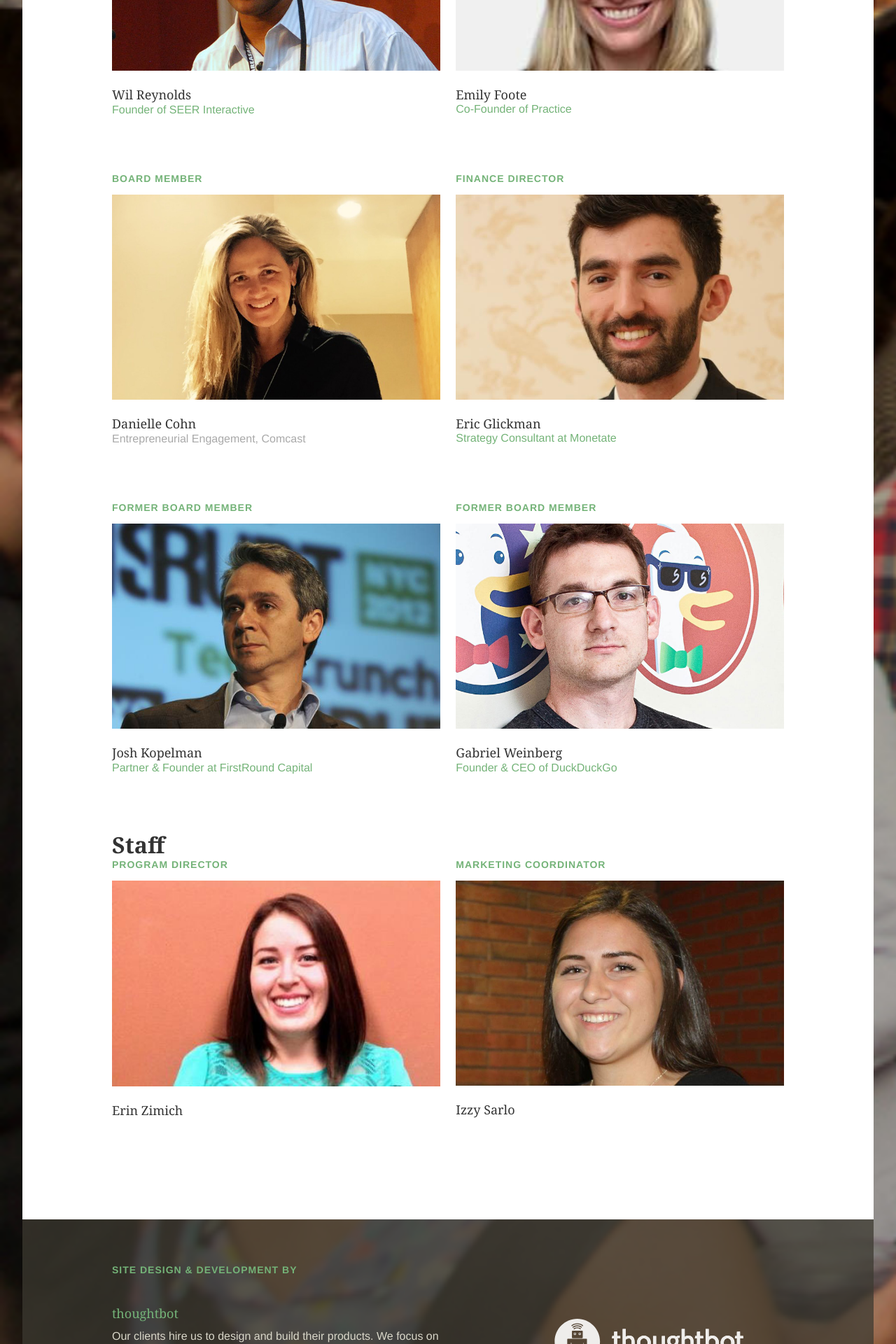
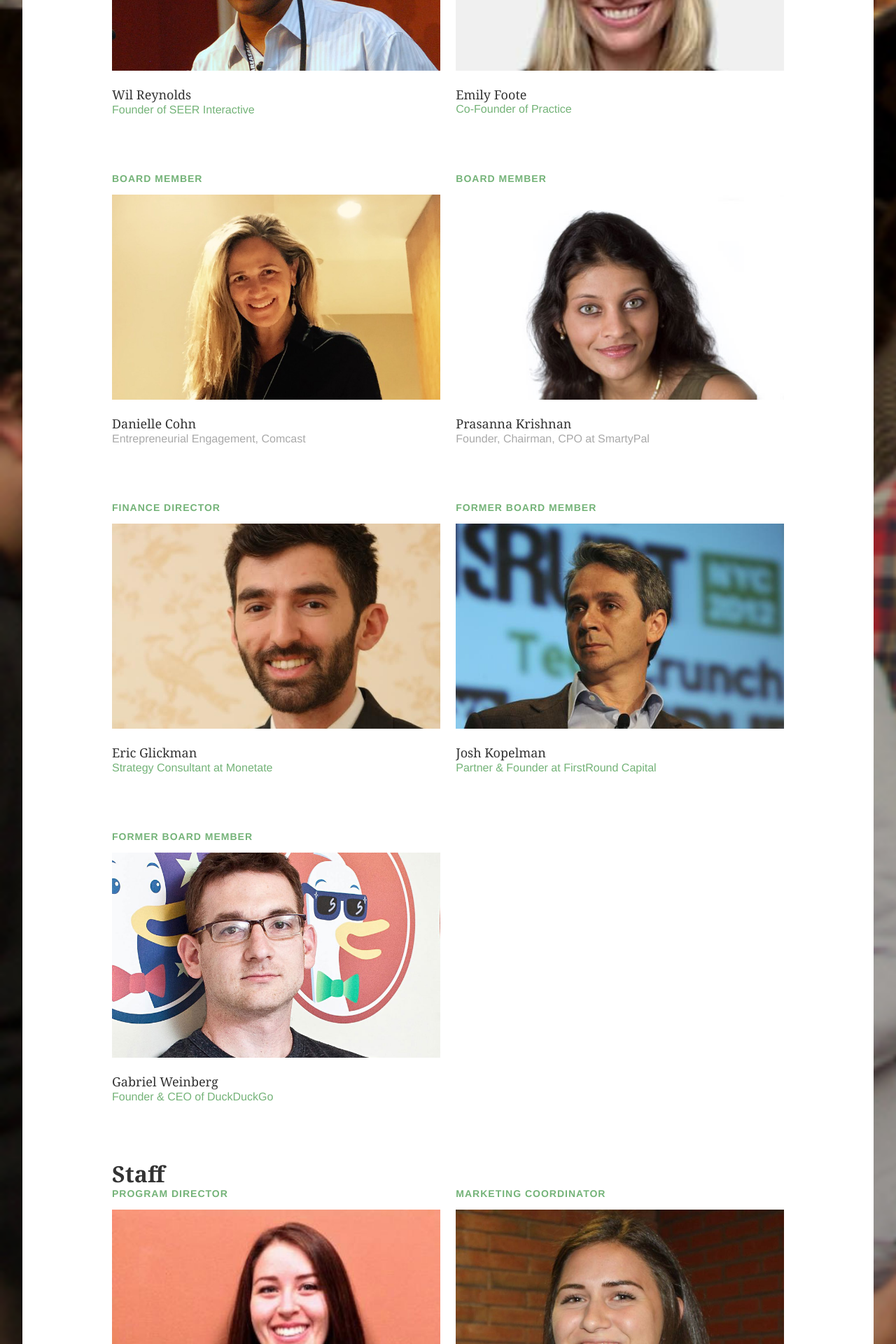
Before and after one commit to phillystartupleaders/psl, a Jekyll site: the page built from leadership/index.html, in a window 1280 px wide. Shown: the part 1851-3771 px from the top of the page at 70% size. Built offline with Jekyll 4.4.1, drawn with Linux system fonts in a browser that asks for light colours; nearby versions of some CDN libraries.

Commit message:
add Prasanna

```diff
--- a/leadership/index.html
+++ b/leadership/index.html
@@ -72,6 +72,19 @@ title: Our Leadership
   </li>
 
   <li>
+    <h2>Board Member</h2>
+
+    <div class="photo">
+      <img src="{{ site.baseurl }}/images/leadership/prasanna.jpg" alt="Prasanna Krishnan" />
+    </div>
+
+    <header>
+      <h3><a href="https://www.linkedin.com/in/prasanna-krishnan-1944aa1">Prasanna Krishnan</a></h3>
+      <h4>Founder, Chairman, CPO at SmartyPal</h4>
+    </header>
+  </li>
+
+  <li>
     <h2>Finance Director</h2>
 
     <div class="photo">
```
Also changed, not shown: images/leadership/prasanna.jpg (added).
